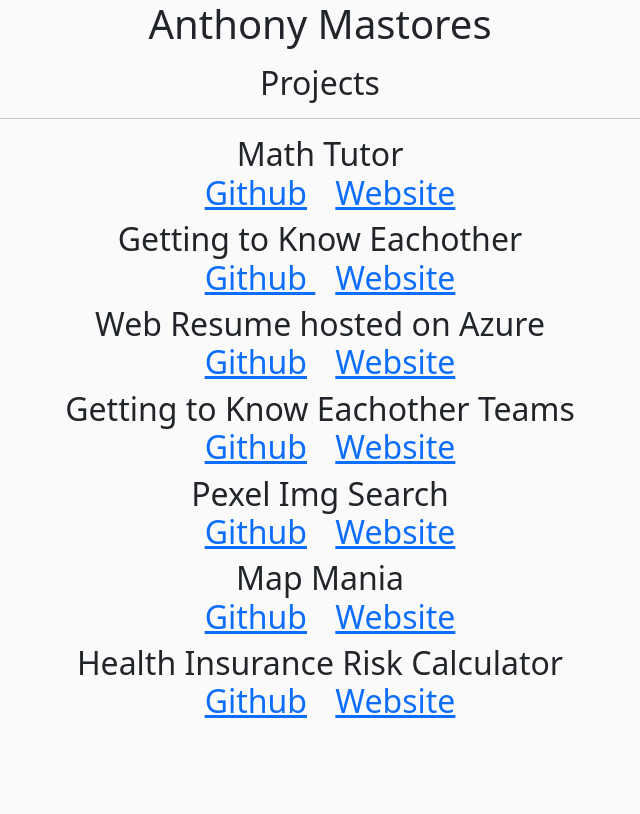
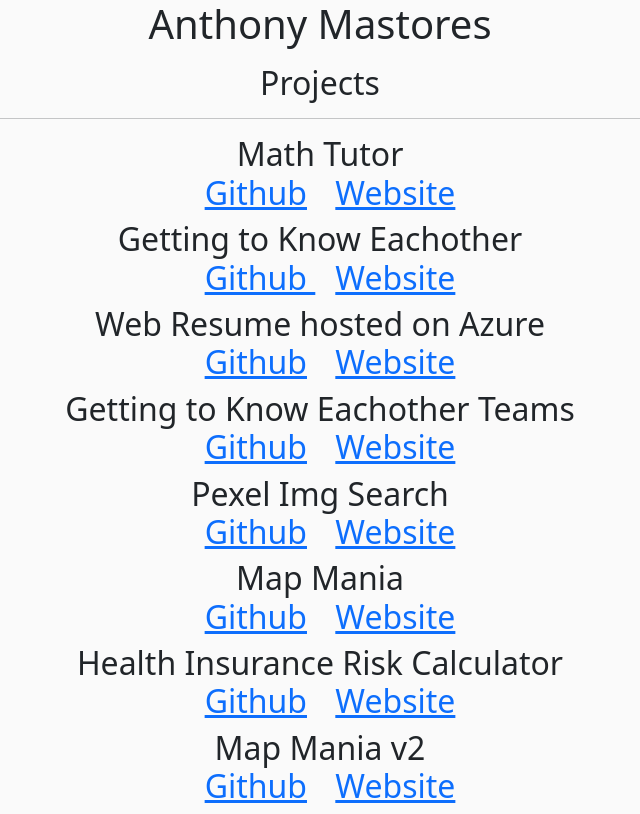
Before and after one commit to AnthonyMastores/nodejs-portfolio-am, a website: page client/index.html in a window 1280 px wide. Shown: the whole page, without its empty margins (320-960 px from the left). Drawn offline with nearby package versions, Linux system fonts and the light colour scheme.

Commit message:
Added Map Mania v2

```diff
--- a/client/index.html
+++ b/client/index.html
@@ -37,6 +37,8 @@
 					<a href = "https://map-mania-am.azurewebsites.net/"  class = "links">    Website  </a></h2>
 				<h2>Health Insurance Risk Calculator<br> <a href = "https://github.com/software-engineering-team-fun/health-insurance-risk-client" class ="links" >  Github</a>
 					<a href = "https://salmon-grass-05bf65d10.2.azurestaticapps.net/"  class = "links">    Website  </a></h2>
+				<h2>Map Mania v2<br> <a href = "https://github.com/AnthonyMastores/map-mania-v2" class ="links" >  Github</a>
+					<a href = "https://map-mania-v2-am.azurewebsites.net/"  class = "links">    Website  </a></h2>
 			</div>
 		</div>
 
```
